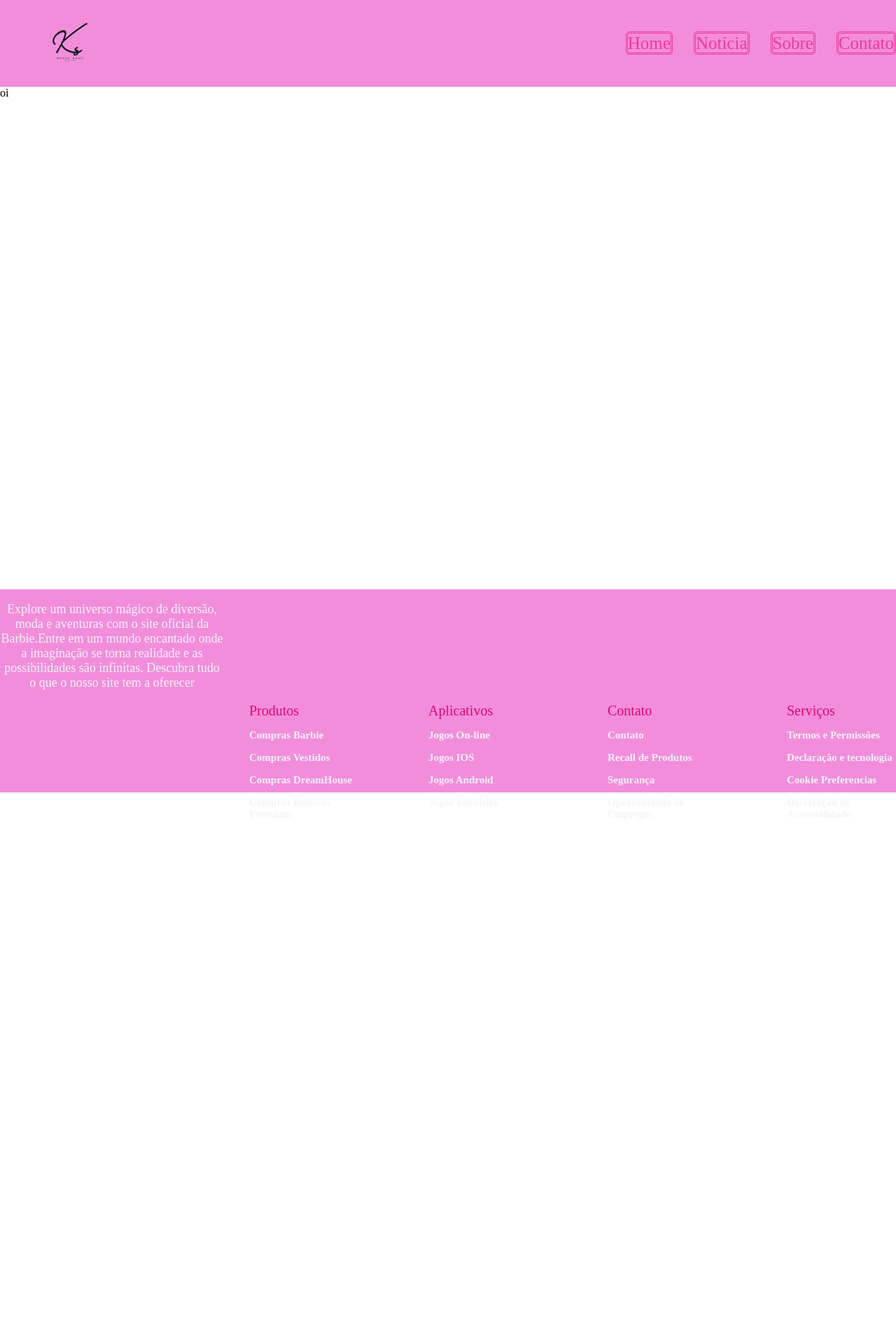
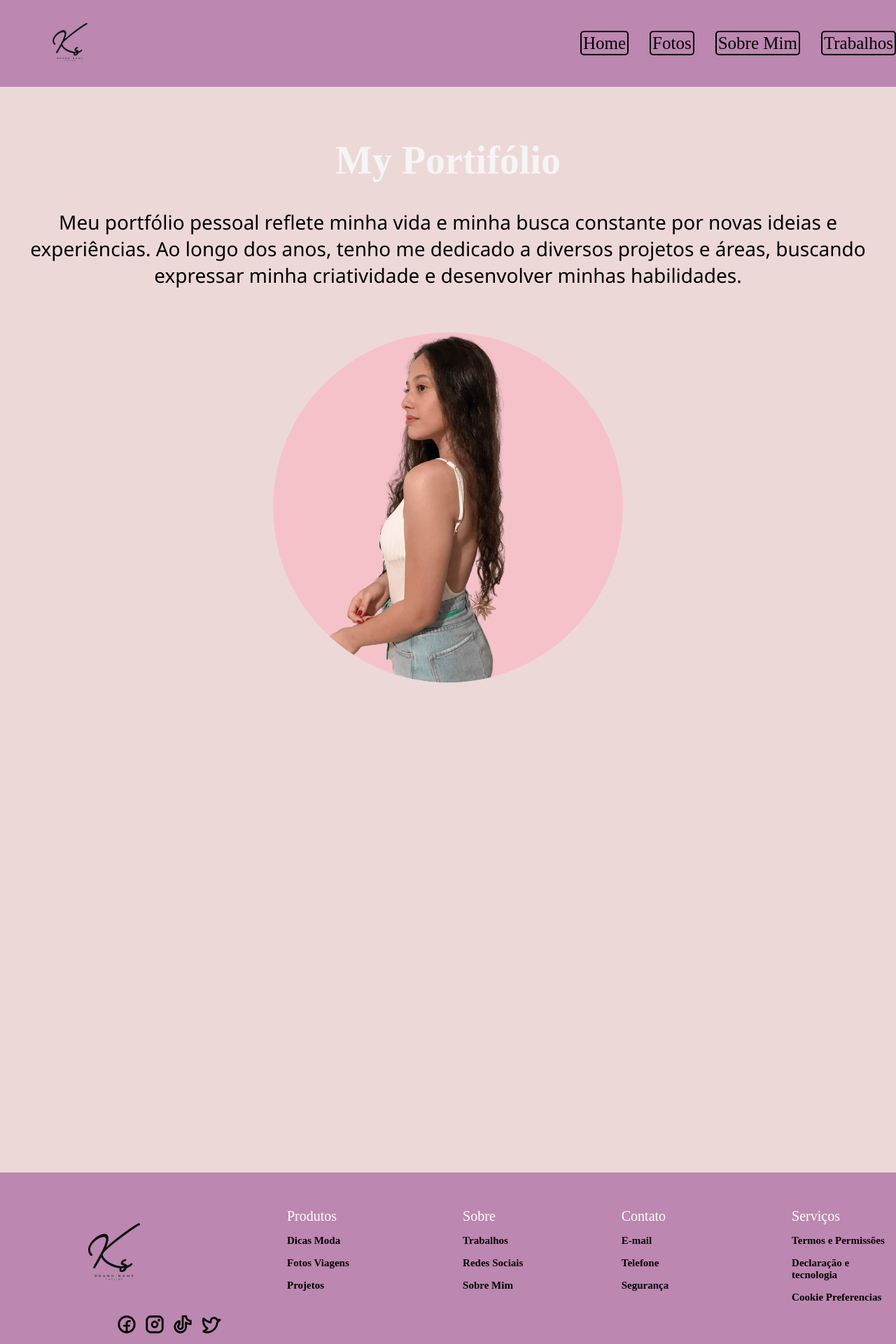
Before and after one commit to kesiagonzzaga05/portifolio, a React (Vite) app: page / in a window 1280 px wide. Shown: the top 1920 px of the page at 70% size. Before the commit the page ends 1187 px from the top, so only its background shows below. Built offline with nearby package versions, Linux system fonts and the light colour scheme.

Commit message:
Atualização

```diff
--- a/package.json
+++ b/package.json
@@ -10,6 +10,7 @@
     "preview": "vite preview"
   },
   "dependencies": {
+    "phosphor-react": "^1.4.1",
     "react": "^18.2.0",
     "react-dom": "^18.2.0"
   },
--- a/src/componentes/footer/Footer.css
+++ b/src/componentes/footer/Footer.css
@@ -1,20 +1,13 @@
 footer{
-    background-color:#f28ddc;
+    background-color:#bc87b0;
     height: 290px;
     margin-top: 700px;
   }
-.container img{
+.container{
     height: 50px;
     width: 100px;
     margin-top: 50px;
     margin-left: 185px;
-    display: flex;
-    justify-content: center;
-  }
-  .container p{
-   text-align: center;
-  }
-  .logo{
     display: flex;
     justify-content: center;
   }
@@ -37,6 +30,7 @@ footer{
   }
   .nav li {
     width: 20%;
+    margin-top: 4%;
   }
   .A{
     justify-content:center;
@@ -45,11 +39,31 @@ footer{
     margin-top: 10px;
     font-size:20px;
     text-decoration:none;
-    color:#df076f;
+    color:#ffffff;
+
   }
   .B{
-    color:whitesmoke;
+    color:rgb(0, 0, 0);
     margin-left:100px;
     font-size:15px;
+    cursor: pointer;
+  }
+  .B:hover{
+    color: rgb(255, 255, 255);
 
   }
+ .lista {
+  margin: 10px;
+ }
+
+  .logo2{
+    width: 300px;
+    margin-top: 25%;
+    margin-left: 1%;
+  }
+  .logo{
+  display: flex;
+  justify-content: flex-start;
+  margin-left: 13%;
+  gap: 10px;
+  }
--- a/src/componentes/footer/Footer.tsx
+++ b/src/componentes/footer/Footer.tsx
@@ -1,42 +1,45 @@
 import './Footer.css'
+import { FacebookLogo, InstagramLogo,TiktokLogo,TwitterLogo} from "phosphor-react";
 export default function
   Footer() {
   return (
     <footer>
-      <div className='container'>
-        <p className='P1'> Explore um universo mágico de diversão, moda e aventuras com o site oficial da Barbie.Entre em um mundo encantado onde a imaginação se torna realidade e as possibilidades são infinitas. Descubra tudo o que o nosso site tem a oferecer</p>
-    </div>
-
       <nav className='nav'>
+        <div className='container'>
+            <img className="logo2" src="/k.logo.png" alt=""/>
+       </div>
         <li>
           <a className='A' href='#'>Produtos</a>
-          <h3 className='B'> Compras Barbie </h3>
-          <h3 className='B'> Compras Vestidos </h3>
-          <h3 className='B'> Compras DreamHouse </h3>
-          <h3 className='B'> Compras Bonecas Premium </h3>
+          <h3 className='B'> Dicas Moda </h3>
+          <h3 className='B'> Fotos Viagens </h3>
+          <h3 className='B'> Projetos </h3>
         </li>
         <li>
-          <a className='A' href='#'>Aplicativos</a>
-           <h3 className='B'>Jogos On-line </h3>
-          <h3 className='B'> Jogos IOS </h3>
-          <h3 className='B'> Jogos Android </h3>
-          <h3 className='B'> Jogos Tabuleiro </h3>
+          <a className='A' href='#'>Sobre</a>
+           <h3 className='B'>Trabalhos </h3>
+          <h3 className='B'> Redes Sociais </h3>
+          <h3 className='B'> Sobre Mim</h3>
         </li>
         <li>
           <a className='A' href='#'>Contato</a>
-           <h3 className='B'>Contato</h3>
-          <h3 className='B'> Recall de Produtos </h3>
+           <h3 className='B'>E-mail</h3>
+          <h3 className='B'> Telefone </h3>
           <h3 className='B'> Segurança </h3>
-          <h3 className='B'> Oportunidade de Empregos</h3>
         </li>
         <li>
           <a className='A' href='#'>Serviços</a>
            <h3 className='B'>Termos e Permissões </h3>
           <h3 className='B'> Declaração e tecnologia</h3>
           <h3 className='B'> Cookie Preferencias</h3>
-          <h3 className='B'> Declaração de Acessibilidade </h3>
         </li>
       </nav>
+      <div className='logo'>
+      <FacebookLogo size={30} weight="bold"/>
+      <InstagramLogo size={30} weight="bold"/>
+      <TiktokLogo size={30} weight="bold"/>
+      <TwitterLogo size={30} weight="bold"/>
+      </div>
+
     </footer>
   )
 }
--- a/src/componentes/header/Header.css
+++ b/src/componentes/header/Header.css
@@ -1,5 +1,5 @@
 header{
-    background-color: #f28ddc;
+    background-color: #bc87b0;
     display: flex;
     align-items: center;
     justify-content: space-between;
@@ -14,15 +14,19 @@ header{
     justify-content:flex-end;
     list-style:none;
   }
+  .navbar a:hover{
+    color: rgb(250, 250, 250);
+
+  }
   img{
     width:100px;
   }
   .S{
-    border:solid;
     border-radius:5px;
-    color:#f0389a;
-    border:double #f0389a;
+    color:rgb(0, 0, 0);
+    border: 2px solid rgb(0, 0, 0);
     margin-left: 30px;
     font-size:25px;
     text-decoration:none;
+    padding: 2px;
   }
--- a/src/componentes/header/Header.tsx
+++ b/src/componentes/header/Header.tsx
@@ -13,13 +13,13 @@ export default function
           <a className='S' href='#'>Home</a>
         </li>
         <li>
-          <a className='S' href='#'>Notícia</a>
+          <a className='S' href='#'>Fotos</a>
         </li>
         <li>
-          <a className='S' href='#'>Sobre</a>
+          <a className='S' href='#'>Sobre Mim</a>
         </li>
         <li>
-          <a className='S' href='#'>Contato</a>
+          <a className='S' href='#'>Trabalhos</a>
         </li>
       </nav>
     </header>
--- a/src/componentes/main/Main.css
+++ b/src/componentes/main/Main.css
@@ -0,0 +1,23 @@
+body{
+    background-color: rgb(237, 216, 216);
+}
+.foto{
+    display: flex;
+    width: 500px;
+    border-radius: 500px;
+    background-color:  rgb(246, 194, 202);
+    top: 80px;
+    margin: 0 auto;
+}
+h1{
+    text-align: center;
+    color: whitesmoke;
+}
+p{
+    font-family: 'Segoe UI', Tahoma, Geneva, Verdana, sans-serif;
+}
+.text{
+    font-size: 28px;
+    padding: 35px;
+    text-align: center;
+}
--- a/src/componentes/main/Main.tsx
+++ b/src/componentes/main/Main.tsx
@@ -2,9 +2,17 @@ import './Main.css'
 function Main(){
         return(
           <main>
-            <div>
-              oi
+
+            <div className='text'>
+               <h1>
+              My Portifólio
+            </h1>
+            <p> Meu portfólio pessoal reflete minha vida e minha busca constante por novas ideias e experiências.
+            Ao longo dos anos, tenho me dedicado a diversos projetos e áreas, buscando expressar minha criatividade e desenvolver minhas habilidades.
+              </p>
             </div>
+
+            <img className="foto" src="/kesia.linda1.png" alt="foto"/>
           </main>
         )
 }
```
Also changed, not shown: public/kesia.linda1.png (added), 1 other file (tests, documents, lock files or other folders).
